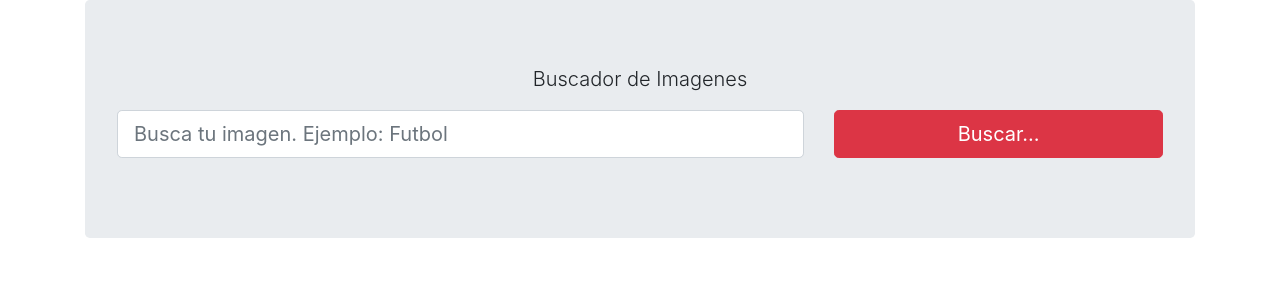
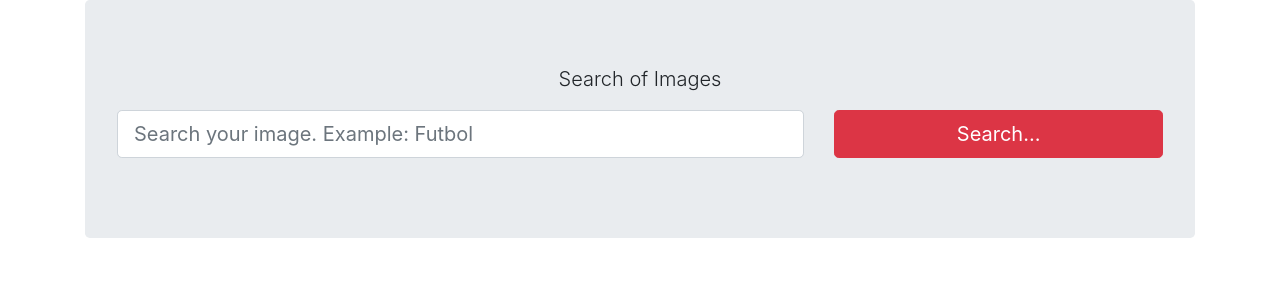
Before and after one commit to ruizdiazmartin/ReactPractice, a React (Create React App) app: page / in a window 1280 px wide. Shown: the top 300 px of the page. Built offline with nearby package versions, Linux system fonts and the light colour scheme; the HTML template or start-up script is replaced by a standard one.

Commit message:
Se corrige nombres de variables

```diff
--- a/src/actions/buscadorImagenAction.js
+++ b/src/actions/buscadorImagenAction.js
@@ -32,9 +32,9 @@ export const fetchSearchImages = (value, page) => {
 			const url = `https://pixabay.com/api/?key=1732750-d45b5378879d1e877cd1d35a6&q=${value}
 		 	&per_page=20&page=${page}`;
 
-			let result1 = await axios.get(url);
-			debugger;
-			dispatch(fetchSearchImagesSuccess(result1.data.hits, page, value, result1.data.total));
+			let response = await axios.get(url);
+
+			dispatch(fetchSearchImagesSuccess(response.data.hits, page, value, response.data.total));
 
 		} catch (error) {
 			dispatch(fetchSearchImagesFailure(error));
--- a/src/componentes/Buscador.js
+++ b/src/componentes/Buscador.js
@@ -4,29 +4,29 @@ import React, { Component } from 'react'
 
 class Buscador extends Component {
 
-	busquedaRef = React.createRef();
+	searchReference = React.createRef();
 
-	obtenerDatos = (e) => {
+	getData = (e) => {
 		e.preventDefault()
 
 		//Tomamos el valor del input
-		const termino = this.busquedaRef.current.value
+		const inputValue = this.searchReference.current.value
 
 		//Lo enviamos al componente principal
-		this.props.datosBusqueda(termino)
+		this.props.searchData(inputValue)
 
 	}
 
 
 	render() {
 		return (
-			<form onSubmit={this.obtenerDatos}>
+			<form onSubmit={this.getData}>
 				<div className="row">
 					<div className="form-group col-md-8">
-						<input ref={this.busquedaRef} type="text" className="form-control form-control-lg" placeholder="Busca tu imagen. Ejemplo: Futbol" />
+						<input ref={this.searchReference} type="text" className="form-control form-control-lg" placeholder="Search your image. Example: Futbol" />
 					</div>
 					<div className="form-group col-md-4" >
-						<input type="submit" className="btn btn-lg btn-danger btn-block" value="Buscar..." />
+						<input type="submit" className="btn btn-lg btn-danger btn-block" value="Search..." />
 					</div>
 				</div>
 			</form>
--- a/src/componentes/Imagen.js
+++ b/src/componentes/Imagen.js
@@ -1,19 +1,17 @@
 import React from 'react'
-import { render } from 'react-dom';
 
-const Imagen = (props) => {
+const Image = (props) => {
 
 	const { largeImageURL, likes, previewURL, tags, views } = props.imagen;
 
 	return (
-
 		<div className="col-12 col-sm-6 col-md-4 col-lg-3 mb-4">
 			<div className="card">
 				<img src={previewURL} alt={tags} className="card-img-top" />
 				{<div className="card-body">
 					<p className="card-text">{likes} Me gusta </p>
 					<p className="card-text">{views} Vistas </p>
-					<a href={largeImageURL} target="_blank" className="btn btn-primary btn-block">Ver Imagen</a>
+					<a href={largeImageURL} target="_blank" className="btn btn-primary btn-block">See Image</a>
 					<input type="checkbox" value="option1" checked={false} />
 				</div>}
 			</div>
@@ -21,4 +19,4 @@ const Imagen = (props) => {
 	)
 }
 
-export default Imagen
+export default Image
--- a/src/contenedores/contenedorBuscadorImagen.js
+++ b/src/contenedores/contenedorBuscadorImagen.js
@@ -22,7 +22,7 @@ class contenedorBuscadorImagen extends React.Component {
 	}
 
 
-	datosBusqueda = (busqueda) => {
+	searchData = (busqueda) => {
 		this.props.fetchSearchImages(busqueda, 1);
 	}
 
@@ -31,9 +31,9 @@ class contenedorBuscadorImagen extends React.Component {
 		return (
 			<div className="container">
 				<div className="jumbotron">
-					<p className="lead text-center">Buscador de Imagenes</p>
+					<p className="lead text-center">Search of Images</p>
 					<Buscador
-						datosBusqueda={this.datosBusqueda}
+						searchData={this.searchData}
 					/>
 				</div>
 				<div className="text-center">
```
